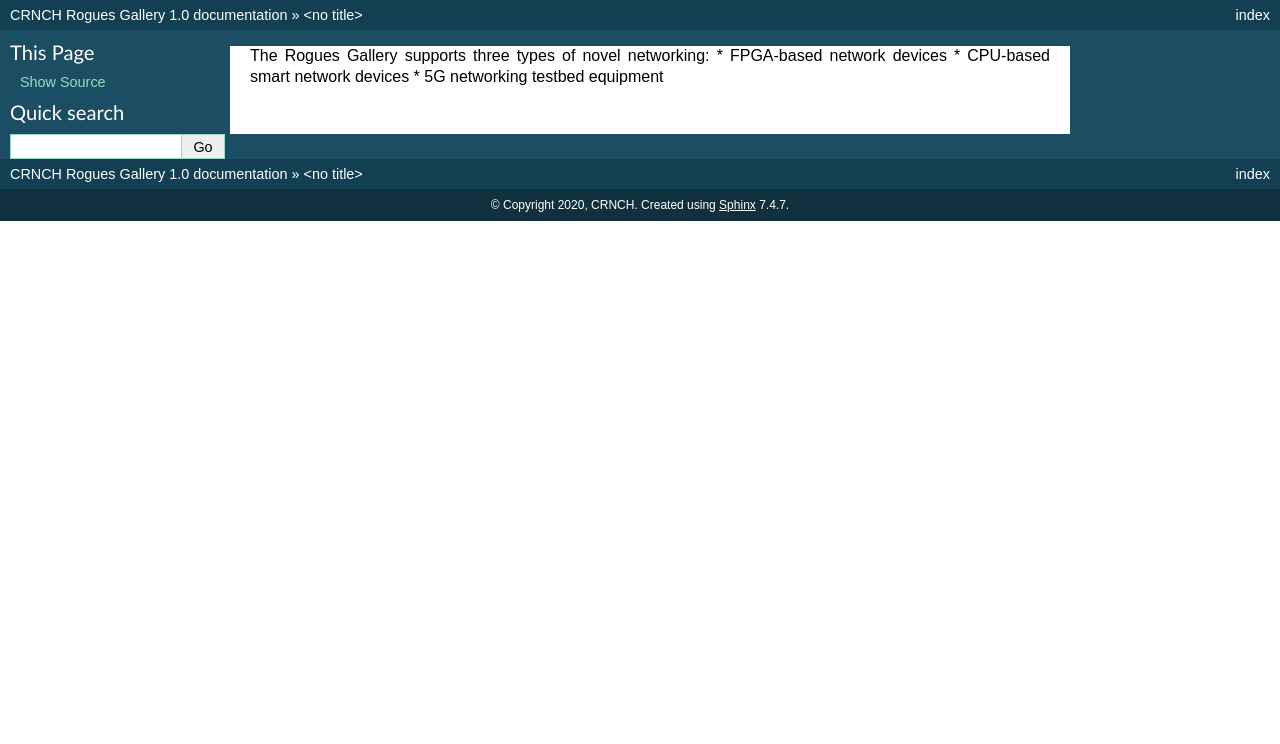
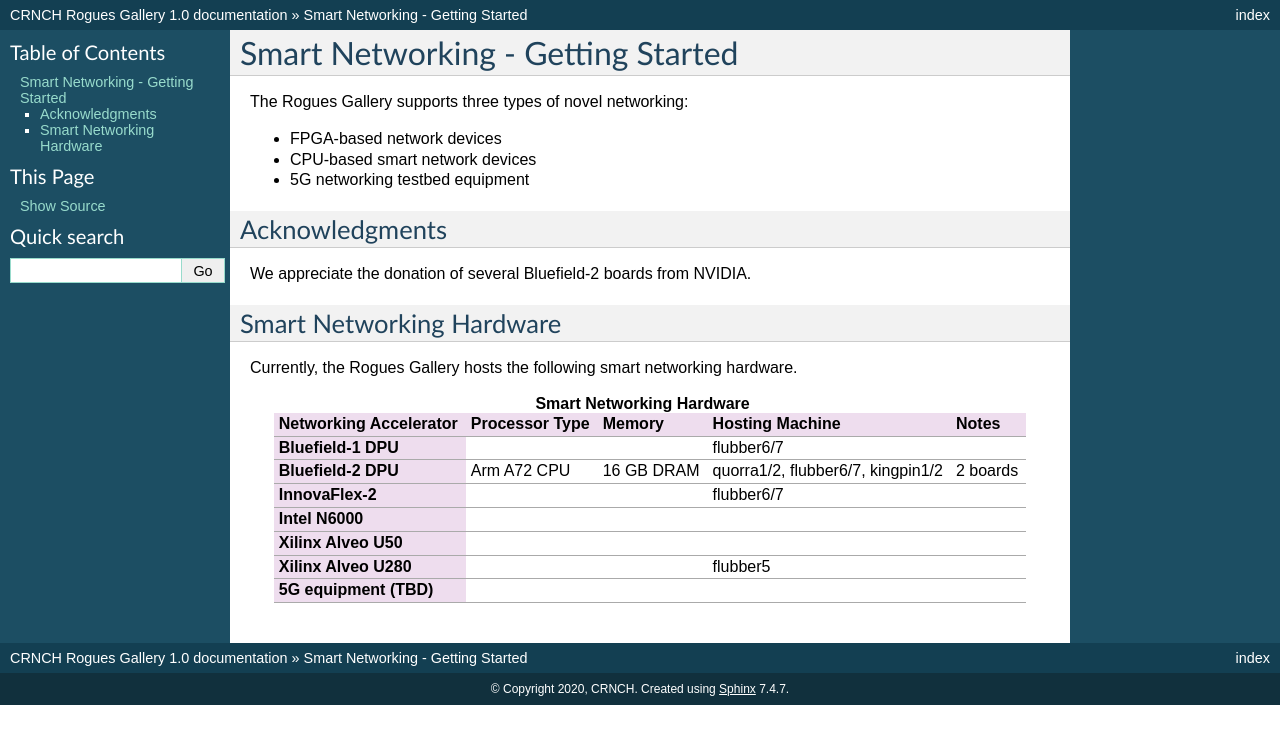
Before and after one commit to gt-crnch-rg/read-the-docs, a Sphinx documentation site: the page built from docs/networking/novel-networking-getting-started.rst, in a window 1280 px wide. Shown: the top 744 px of the page. Built offline with Sphinx 7.4.7, drawn with Linux system fonts in a browser that asks for light colours; pages that are not in the unit, such as notebooks, are missing from menus.

Commit message:
Update novel-networking-getting-started.rst

```diff
--- a/docs/networking/novel-networking-getting-started.rst
+++ b/docs/networking/novel-networking-getting-started.rst
@@ -1,5 +1,64 @@
+Smart Networking  - Getting Started
+--------------------
+
 
 The Rogues Gallery supports three types of novel networking:
+
 * FPGA-based network devices
 * CPU-based smart network devices
 * 5G networking testbed equipment
+
+Acknowledgments
+====================
+We appreciate the donation of several Bluefield-2 boards from NVIDIA.
+
+Smart Networking Hardware
+====================
+
+Currently, the Rogues Gallery hosts the following smart networking hardware.
+
+.. list-table:: **Smart Networking Hardware**
+    :widths: auto
+    :header-rows: 1
+    :stub-columns: 1
+
+    * - Networking Accelerator
+      - Processor Type
+      - Memory
+      - Hosting Machine
+      - Notes
+    * - Bluefield-1 DPU
+      -
+      -
+      - flubber6/7
+      -
+    * - Bluefield-2 DPU
+      - Arm A72 CPU
+      - 16 GB DRAM
+      - quorra1/2, flubber6/7, kingpin1/2
+      - 2 boards
+    * - InnovaFlex-2
+      -
+      -
+      - flubber6/7
+      -
+    * - Intel N6000
+      -
+      -
+      -
+      -
+    * - Xilinx Alveo U50
+      -
+      -
+      -
+      -
+    * - Xilinx Alveo U280
+      -
+      -
+      - flubber5
+      -
+    * - 5G equipment (TBD)
+      -
+      -
+      -
+      -
```
